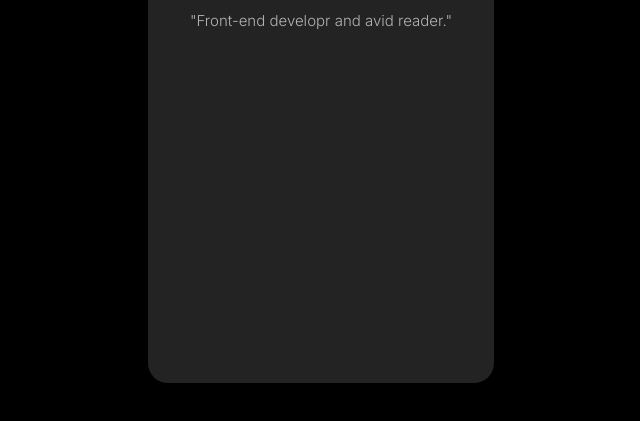
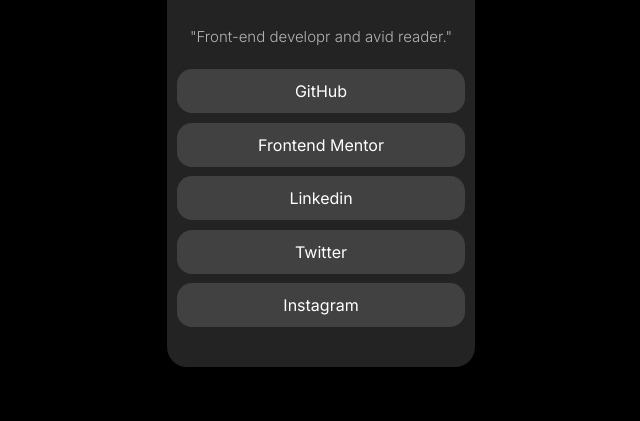
Before and after one commit to amanat-si/Social-link-profile-, a plain HTML site: page index.html in a window 1280 px wide. Shown: the part 313-734 px from the top of the page, without its empty margins (319-959 px from the left). Drawn offline with Linux system fonts and the light colour scheme.

Commit message:
add the 5 link box

```diff
--- a/index.html
+++ b/index.html
@@ -20,7 +20,23 @@
             <div class="line-b">London, United Kingdom</div>
             <div class="line-c">"Front-end  developr  and  avid  reader."</div>
         </header>
-        <main></main>
+        <main>
+            <div class="box_1">
+                <p>GitHub</p>
+            </div>
+            <div class="box_2">
+                <p>Frontend Mentor</p>
+            </div>
+            <div class="box_3">
+                <p>Linkedin</p>
+            </div>
+            <div class="box_4">
+                <p>Twitter</p>
+            </div>
+            <div class="box_5">
+                <p>Instagram</p>
+            </div>
+        </main>
     </div>
 </body>
 </html>
--- a/style.css
+++ b/style.css
@@ -19,11 +19,12 @@
 }
 
 .profile_box {
-    height: 74vh;
-    width: 27vw;
+    height: 70vh;
+    width: 24vw;
     background-color: rgb(35, 35, 35);
     border-radius: 20px;
     display: flex;
+    flex-wrap: wrap;
     justify-content: center;
     text-align: center;
     color: white;
@@ -58,3 +59,26 @@
     font-size: 15px;
     color: rgb(180, 179, 179);
 }
+
+main {
+    display: flex;
+    flex-wrap: wrap;
+    justify-content: center;
+    margin-bottom: 30px;
+}
+
+.box_1, .box_2, .box_3, .box_4, .box_5 {
+    height: 5.5vh;
+    width: 36vh;
+    background-color: rgb(65, 65, 65);
+    border-radius: 15px;
+    margin-bottom: 5px;
+    color: white;
+    display: flex;
+    justify-content: center;
+    text-align: center;
+}
+
+p {
+    margin:auto;
+}
```
